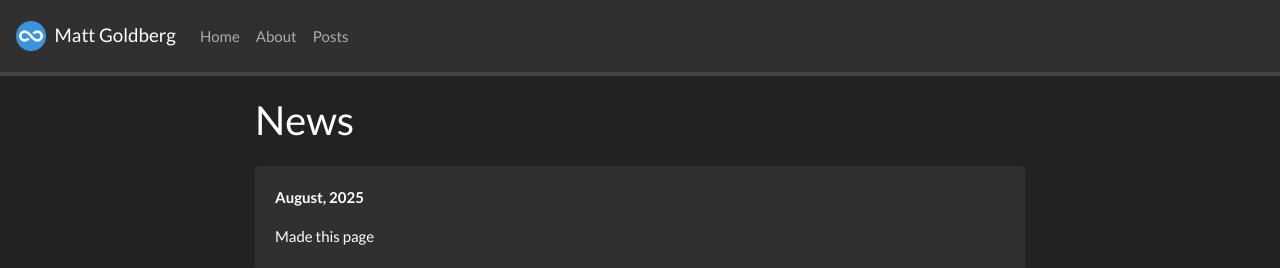
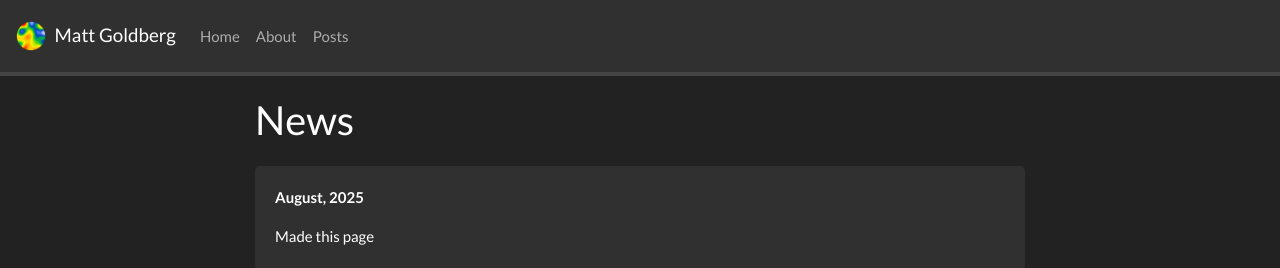
Before and after one commit to mgoldberg10/mgoldberg10.github.io, a Jekyll site: the page built from _pages/allnews.md, in a window 1280 px wide. Shown: the top 268 px of the page. Built offline with Jekyll 4.4.1, drawn with Linux system fonts in a browser that asks for light colours; nearby versions of some CDN libraries; a style sheet for code colours, icons or effects is not loaded.

Commit message:
Adding MG logo, fixed some typos

```diff
--- a/_includes/head.html
+++ b/_includes/head.html
@@ -7,7 +7,7 @@
   <meta name="description" content="{{ site.description }}">
   <link rel="stylesheet" href="{{ "/assets/main.css" | relative_url }}">
   <link rel="canonical" href="{{ page.url | replace:'index.html','' | prepend: site.baseurl | prepend: site.url }}">
-  <link rel="shortcut icon" type ="image/x-icon" href="{{ site.url }}{{ site.baseurl }}/favicon.ico">
+  <link rel="shortcut icon" type ="image/x-icon" href="{{ site.url }}{{ site.baseurl }}/mgoldberg10_githubio_icon.png">
   <link rel="stylesheet" href="https://maxcdn.bootstrapcdn.com/font-awesome/4.2.0/css/font-awesome.min.css">
   <link rel="stylesheet" href="https://cdn.rawgit.com/jpswalsh/academicons/master/css/academicons.min.css">
 
--- a/_includes/header.html
+++ b/_includes/header.html
@@ -5,7 +5,7 @@ height="0" width="0" style="display:none;visibility:hidden"></iframe></noscript>
 
 <nav class="navbar sticky-top navbar-expand-md navbar-dark bg-dark">
     <a class="navbar-brand" href="{{ site.url }}{{ site.baseurl }}/">
-     <img src="{{ site.url }}{{ site.baseurl }}/favicon.ico" width="30" height="30" style="margin-right:5px" class="d-inline-block align-top" alt="">
+     <img src="{{ site.url }}{{ site.baseurl }}/assets/images/mgoldberg10_githubio_icon.png" width="30" height="30" style="margin-right:5px" class="d-inline-block align-top" alt="">
       {{ site.title | escape }}
     </a>
     <button class="toggler navbar-toggler collapsed" type="button" data-bs-toggle="collapse" data-bs-target="#navbarColor02" aria-controls="navbarColor02" aria-expanded="false" aria-label="Toggle navigation">
```
Also changed, not shown: _pages/home.md (+2 -2 lines), _posts/2025-08-22-spna_cables.md (+1 -0 lines), assets/images/mgoldberg10_githubio_icon.png (added).
